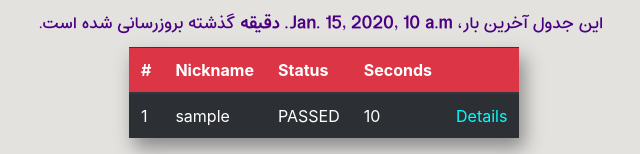
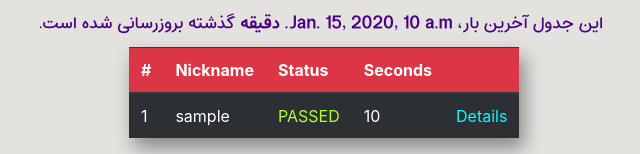
Before and after one commit to soallpeach/soallpeach-api, a Django app: template scores/templates/scores.html in a window 1280 px wide. Shown: the part 647-801 px from the top of the page, without its empty margins (319-959 px from the left). Run offline with Django 3.2, Linux system fonts and the light colour scheme; the template is opened without the code that fills it: most values are stand-ins (such as "Sample title", 1, 10 or a date in 2020); parts of the project's set-up code (start-up, migrations or seed data) failed here and were passed over; some libraries are stand-ins or nearby versions.

Commit message:
add color to the state

```diff
--- a/scores/templates/scores.html
+++ b/scores/templates/scores.html
@@ -106,7 +106,15 @@
                     {{ score.nickname }}
                 </td>
                 <td>
+                    {% if score.state == 'FAILED' %}
+                        <span style="color: greenyellow">
                     {{ score.state }}
+                        </span>
+                    {% else %}
+                        <span style="color: greenyellow">
+                    {{ score.state }}
+                        </span>
+                    {% endif %}
                 </td>
                 <td>
                     {% if score.state == 'FAILED' %}
```
